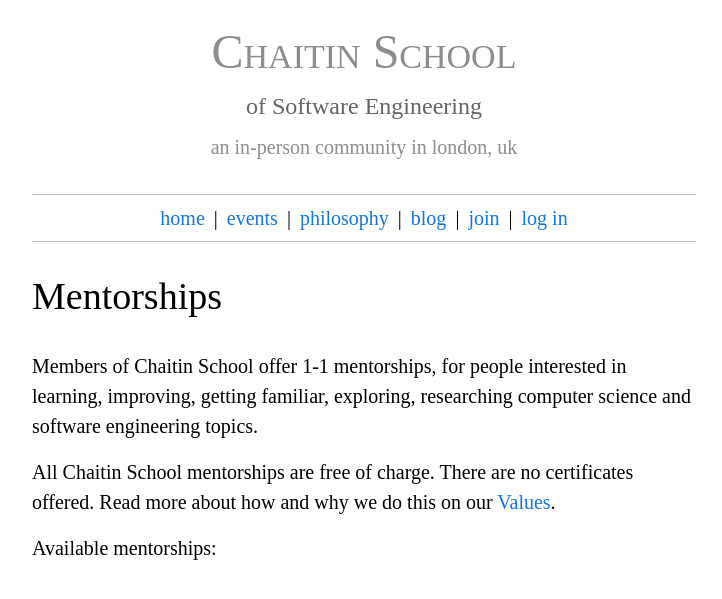
After one commit to chaitinschool/chaitinschool.org, a Django app: page /mentorships/ in a window 1280 px wide. The commit adds this page. Shown: the top 599 px of the page, without its empty margins (276-998 px from the left). Run offline with Django 3.2, Linux system fonts and the light colour scheme; data that the repository does not hold is empty.

Commit message:
add mentorship detail and list pages

```diff
--- a/main/static/style.css
+++ b/main/static/style.css
@@ -497,3 +497,23 @@ hr {
         padding: 0;
     }
 }
+
+/* mentorships */
+.mentorships-profile-grid-avatar {
+    object-fit: cover;
+    width: 100px;
+    height: 100px;
+    border-radius: 50%;
+    margin-top: 16px;
+}
+
+.mentorships-profile-grid {
+    display: grid;
+    grid-template-columns: 100px auto;
+}
+
+.mentorships-profile-grid-text {
+    padding-left: 16px;
+    display: flex;
+    align-items: center;
+}
--- /dev/null
+++ b/main/templates/main/mentorship_list.html
@@ -0,0 +1,31 @@
+{% extends 'main/layout.html' %}
+
+{% block title %}Mentorships — Chaitin School{% endblock %}
+
+{% block content %}
+<section class="mentorships">
+    <h1>Mentorships</h1>
+
+    <p>
+        Members of Chaitin School offer 1-1 mentorships, for people
+        interested in learning, improving, getting familiar, exploring,
+        researching computer science and software engineering topics.
+    </p>
+    <p>
+        All Chaitin School mentorships are free of charge. There are no
+        certificates offered. Read more about how and why we do this on our
+        <a href="{% url 'values' %}">Values</a>.
+    </p>
+
+    <p>
+        Available mentorships:
+    </p>
+    <ul>
+    {% for mentorship in mentorship_list %}
+        <li>
+            <a href="{% url 'mentorship_detail' mentorship.slug %}">{{ mentorship.title }}</a>
+        </li>
+    {% endfor %}
+    </ul>
+</section>
+{% endblock %}
--- a/main/urls.py
+++ b/main/urls.py
@@ -6,6 +6,32 @@ urlpatterns = [
     path("", views.index, name="index"),
     path("feedback/", views.FeedbackView.as_view(), name="feedback"),
     path("subscribe/", views.subscribe, name="subscribe"),
+    path("blog/", views.BlogView.as_view(), name="blog"),
+    path("blog/<slug:slug>/", views.PostView.as_view(), name="post"),
+    path(
+        "broadcast/",
+        views.Broadcast.as_view(),
+        name="broadcast",
+    ),
+    path(
+        "unsubscribe/<uuid:key>/",
+        views.unsubscribe_key,
+        name="unsubscribe_key",
+    ),
+]
+
+# mentorships
+urlpatterns += [
+    path("mentorships/", views.MentorshipList.as_view(), name="mentorship_list"),
+    path(
+        "mentorships/<slug:slug>/",
+        views.MentorshipDetail.as_view(),
+        name="mentorship_detail",
+    ),
+]
+
+# workshops / event pages
+urlpatterns += [
     path("events/", views.WorkshopList.as_view(), name="workshop_list"),
     path("events.ics", views.WorkshopListICS.as_view(), name="workshop_list_ics"),
     path(
@@ -22,18 +48,6 @@ urlpatterns = [
         "workshops/<slug:slug>/announce/",
         views.AnnounceView.as_view(),
         name="announce",
-    ),
-    path("blog/", views.BlogView.as_view(), name="blog"),
-    path("blog/<slug:slug>/", views.PostView.as_view(), name="post"),
-    path(
-        "broadcast/",
-        views.Broadcast.as_view(),
-        name="broadcast",
-    ),
-    path(
-        "unsubscribe/<uuid:key>/",
-        views.unsubscribe_key,
-        name="unsubscribe_key",
     ),
 ]
 
--- a/main/views.py
+++ b/main/views.py
@@ -542,3 +542,11 @@ class AnnounceView(SuccessMessageMixin, mixins.SuperuserRequiredMixin, FormView)
             return self.form_valid(form)
         else:
             return self.form_invalid(form)
+
+
+class MentorshipList(ListView):
+    queryset = models.Mentorship.objects.all().order_by("slug")
+
+
+class MentorshipDetail(DetailView):
+    model = models.Mentorship
```
Also changed, not shown: main/templates/main/mentorship_detail.html (added, +55 -0 lines), main/tests.py (+23 -0 lines).
